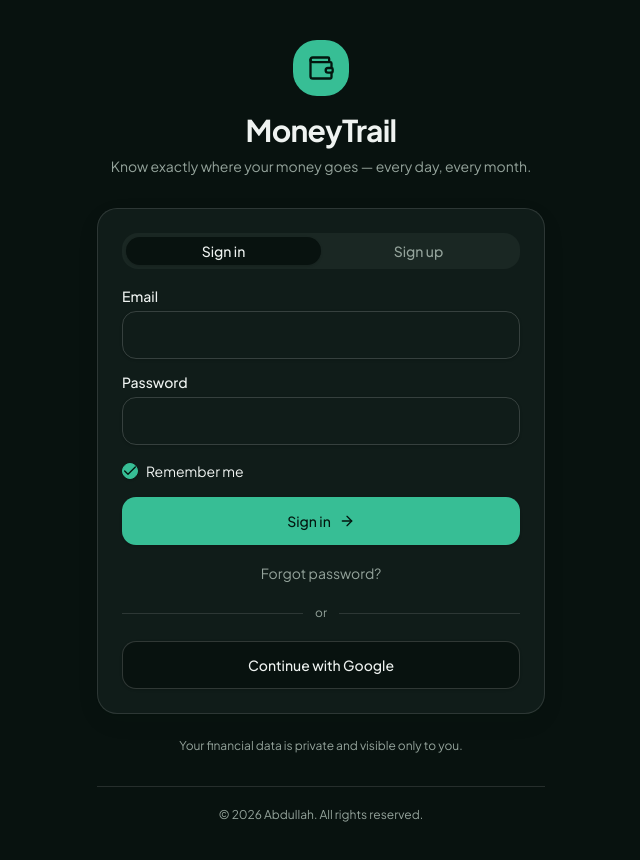
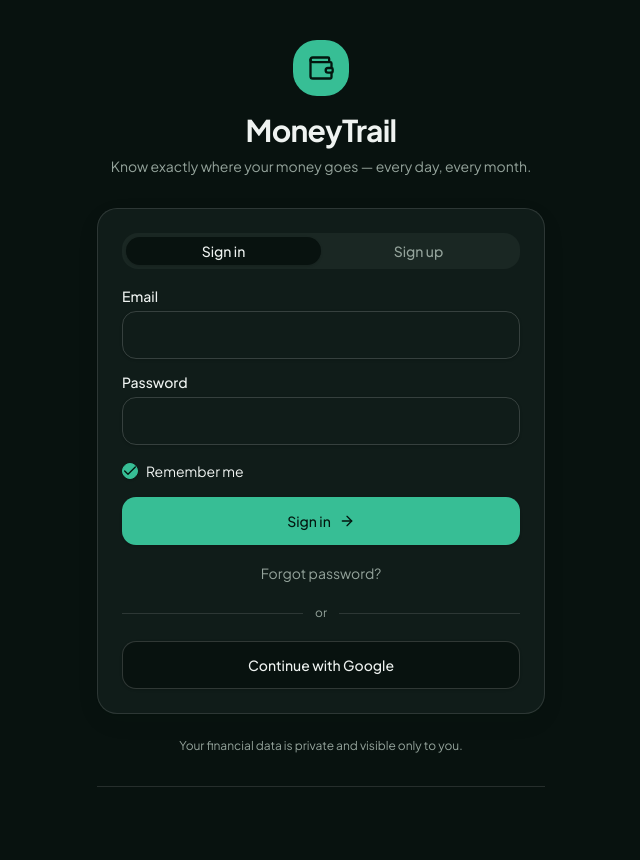
Before and after one commit to abdullahshabir31/MoneyTrail, a React (Vite) app: page /auth in a window 1280 px wide. Shown: the top 860 px of the page, without its empty margins (319-959 px from the left). After the commit the page ends 800 px from the top, so only its background shows below. Built offline with nearby package versions, Linux system fonts and the light colour scheme.

Commit message:
style: update application styles

```diff
--- a/src/index.css
+++ b/src/index.css
@@ -3,6 +3,35 @@
 @import "tw-animate-css";
 
 @custom-variant dark (&:is(.dark *));
+
+/*
+ * iOS "Add to Home Screen" PWAs run in a standalone WKWebView that, unlike
+ * Safari itself, doesn't cleanly stop the *document* from rubber-band
+ * bouncing when you touch-drag — `overflow: hidden` on body (which is how
+ * most scroll-locks, including Radix's dialog lock, try to stop this)
+ * doesn't reliably block iOS's touch-driven scroll/bounce. The visible
+ * symptom is exactly "the whole screen/dialog shifts while dragging inside
+ * a modal", because it's actually the page underneath bouncing, not the
+ * dialog itself moving.
+ *
+ * Fix: stop the real document (html/body) from ever scrolling or bouncing,
+ * and let `#root` be the one scrollable container instead. Everything the
+ * app already relies on (page scroll, fixed sidebar/bottom-nav, dialogs)
+ * keeps working the same way — this only moves *where* the scrolling
+ * happens, from the un-lockable document to a normal div we control.
+ */
+html,
+body {
+  height: 100%;
+  overflow: hidden;
+  overscroll-behavior: none;
+}
+#root {
+  height: 100%;
+  overflow-y: auto;
+  overscroll-behavior-y: contain;
+  -webkit-overflow-scrolling: touch;
+}
 
 /*
  * Design system — personal finance tracker.
```
